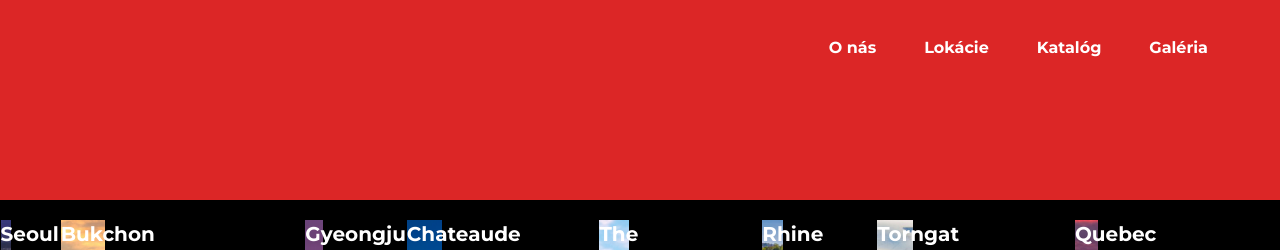
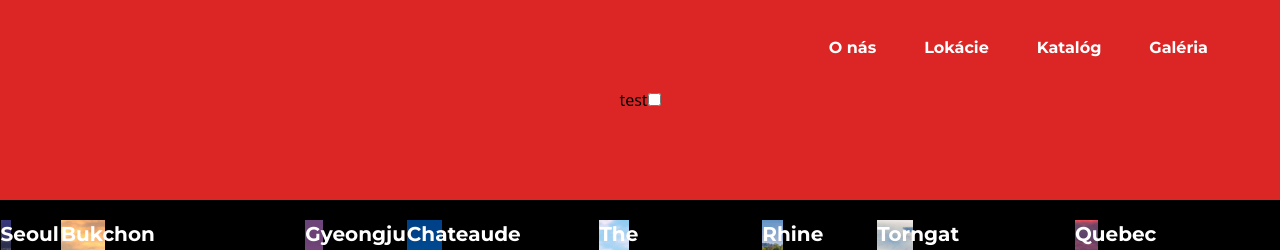
Before and after one commit to mxrshall/E-Travel-static, a React (Vite) app: page /katalog in a window 1280 px wide. Shown: the top 250 px of the page. Built offline with nearby package versions, Linux system fonts and the light colour scheme.

Commit message:
Zaciatok tvorby vyhladavania

```diff
--- a/src/App.jsx
+++ b/src/App.jsx
@@ -190,7 +190,7 @@ function App() {
         <Route path="/home" element={<Homepage />} />
         <Route path="/info" element={<Info slider={slider} list={list} />} />
         <Route path="/pamiatka" element={<Pamiatka />} />
-        <Route path="/katalog" element={<Katalog karta={karta}/>} />
+        <Route path="/katalog" element={<Katalog karta={karta} slider={slider}/>} />
       </Routes>
     </BrowserRouter>
   );
--- /dev/null
+++ b/src/KatalogComponents/Vyhladavanie.jsx
@@ -0,0 +1,11 @@
+function Vyhladavanie() {
+
+    return (
+        <form>
+            <label>test</label>
+            <input type="checkbox"/>
+        </form>
+    )
+  }
+
+  export default Vyhladavanie
--- a/src/Stranky/Katalog.jsx
+++ b/src/Stranky/Katalog.jsx
@@ -1,13 +1,16 @@
 import Karta from "../KatalogComponents/Karta"
+import Vyhladavanie from "../KatalogComponents/Vyhladavanie"
 import Navbar from "../Navbar/Navbar"
 
-function Katalog({karta}) {
+function Katalog({karta, slider}) {
 
     return (
         <>
             <Navbar/>
             <div className="w-full h-[100vh] bg-black absolute">
-                <div className="f-full h-1/4 bg-red-600"></div>
+                <div className="f-full h-1/4 bg-red-600 flex justify-center items-center">
+                    <Vyhladavanie/>
+                </div>
                 <div className="bg-black flex flex-wrap">
                     {karta.map((item) => (
                     <Karta
```
